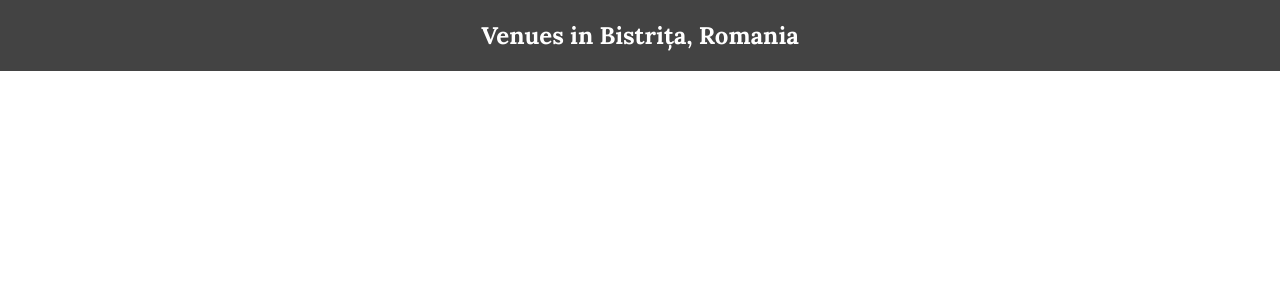
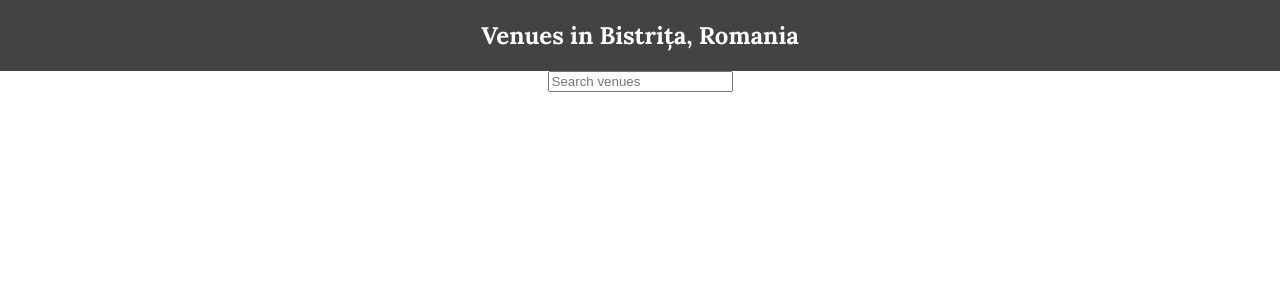
Before and after one commit to TudorDan/pr8-neighborhood-map, a React (Create React App) app: page / in a window 1280 px wide. Shown: the top 300 px of the page. Built offline with nearby package versions, Linux system fonts and the light colour scheme; no server answers.

Commit message:
feat: Add 'Finder' component

```diff
--- a/src/App.css
+++ b/src/App.css
@@ -23,7 +23,7 @@
   font-size: large;
 }
 
-@media screen and (max-width: 360px) {
+@media screen and (max-width: 1000px) {
   .App-header h1{
     font-size: 1.2em;
   }
--- a/src/App.js
+++ b/src/App.js
@@ -1,5 +1,6 @@
-import React, { Component } from 'react';
-import './App.css';
+import React, { Component } from 'react'
+import './App.css'
+import Finder from './Finder'
 
 class App extends Component {
   state = {
@@ -48,9 +49,10 @@ class App extends Component {
         <header className="App-header">
           <h1 className="App-title">Venues in Bistrița, Romania</h1>
         </header>
+        <Finder venues={this.state.venues} bounds={this.state.bounds}/>
       </div>
-    );
+    )
   }
 }
 
-export default App;
+export default App
--- /dev/null
+++ b/src/Finder.js
@@ -0,0 +1,45 @@
+import React, { Component } from 'react';
+import PropTypes from 'prop-types'
+import escapeRegExp from 'escape-string-regexp'
+
+class Finder extends Component {
+	static propTypes = {
+		venues: PropTypes.array.isRequired,
+		bounds: PropTypes.object
+	}
+
+	state = {
+		query: '',
+	}
+
+	updateQuery = (query) => {
+		this.setState({ query: query.trim() })
+	}
+
+	render() {
+		const { venues, bounds } = this.props
+		const { query } = this.state
+		let displayedVenues
+
+		if(query) {
+			const match = new RegExp(escapeRegExp(query), 'i')
+			displayedVenues = venues.filter(venue => (match.test(venue.name) || match.test(venue.type)))
+		} else {
+			displayedVenues = venues
+		}
+
+		return (
+			<div className="finder">
+				<input
+					className='search-venues'
+					type='text'
+					placeholder='Search venues'
+					value={query}
+					onChange={(event) => this.updateQuery(event.target.value)}
+				/>
+			</div>
+		)
+	}
+}
+
+export default Finder
```
